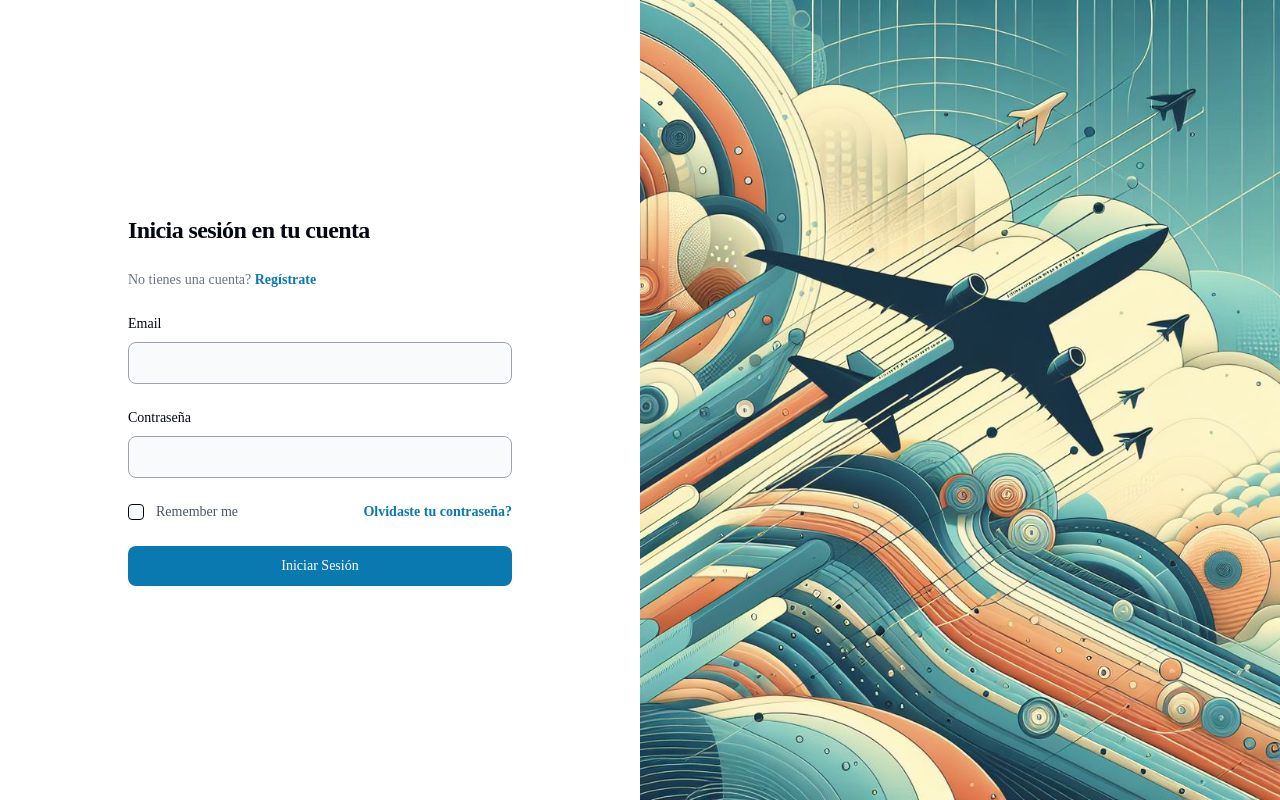
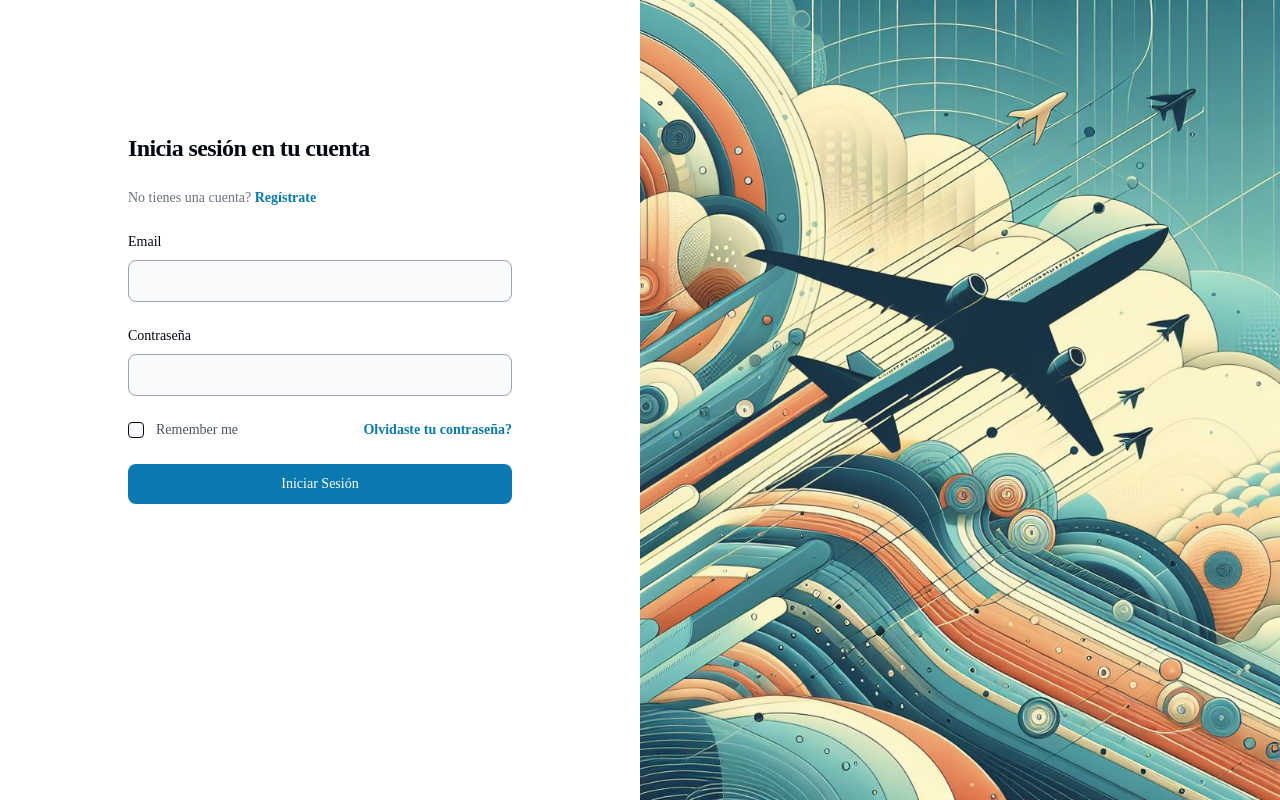
Before and after one commit to JuanchoDGM/paradise-travel, a website: page login.html in a window 1280 px wide. Drawn offline with nearby package versions, Linux system fonts and the light colour scheme; a web font is replaced by a local one.

Commit message:
fixed height in form

```diff
--- a/login.html
+++ b/login.html
@@ -22,7 +22,7 @@
         <div class="h-[100vh] flex md:w-2/4 md:bg-white md:justify-center md:items-center">
 
             <!-- DIV QUE CONTIENE TODO EL FORMULARIO, TIENE UN ANCHO FULL -->
-            <div class="bg-white w-full mt-auto md:mt-0 p-6 pb-36 space-y-4 md:space-y-6 sm:p-8 md:max-w-md">
+            <div class="bg-white w-full mt-auto md:mt-0 p-6 h-[75vh] space-y-4 md:space-y-6 sm:p-8 md:max-w-md">
                 <h1 class="text-xl font-bold leading-tight tracking-tight md:text-2xl text-gray-950">
                     Inicia sesión en tu cuenta
                 </h1>
```
Also changed, not shown: src/output.css.
